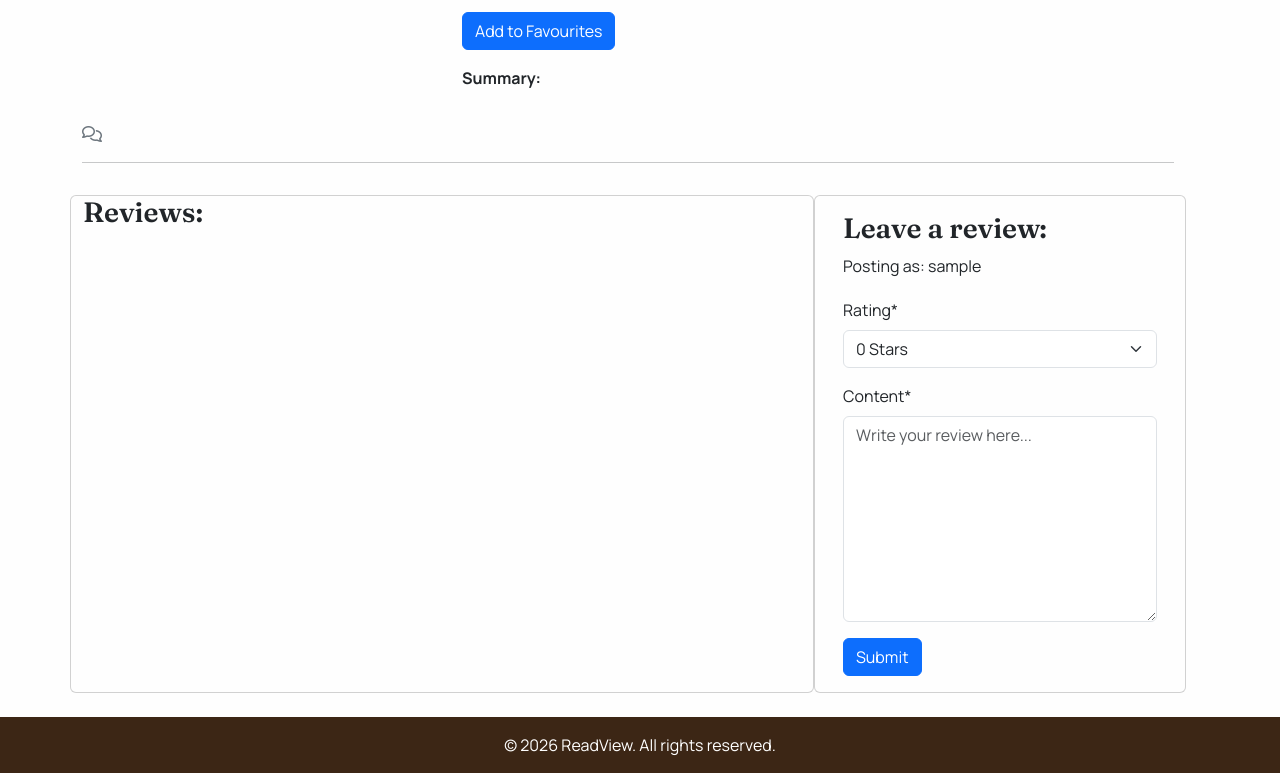
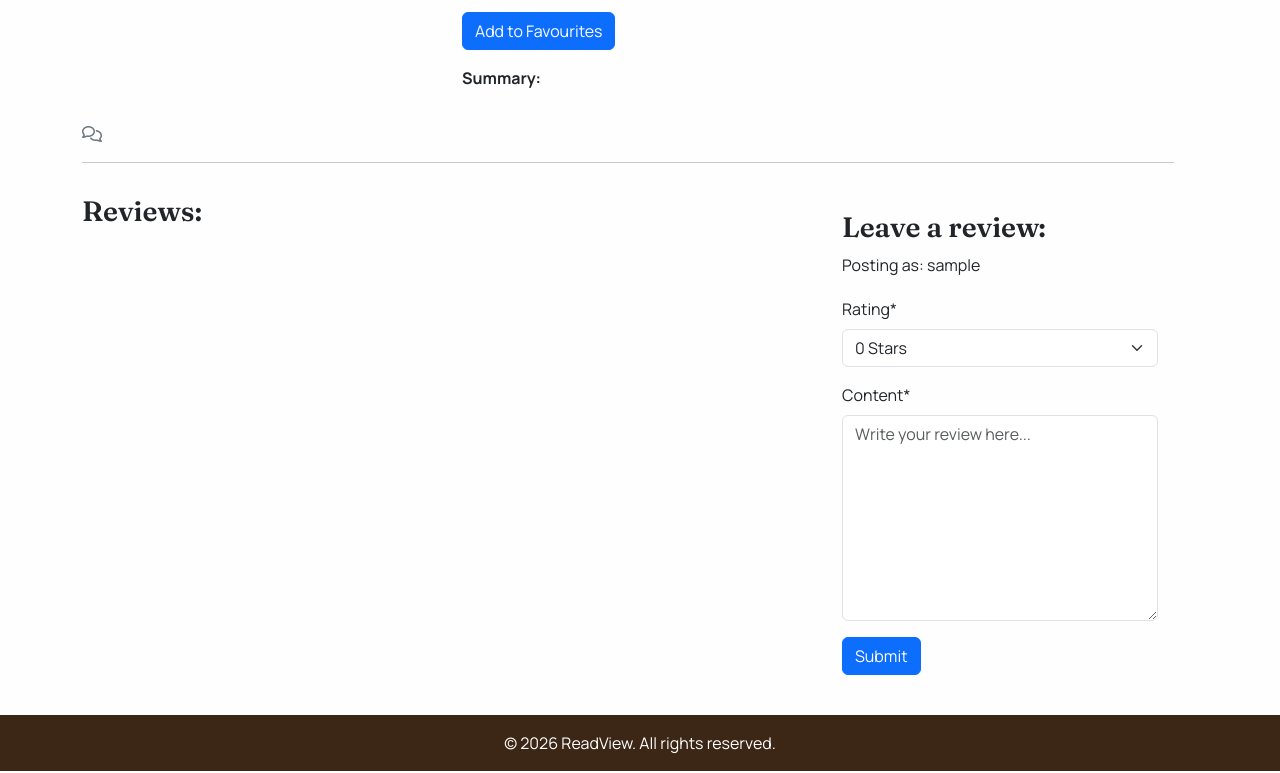
Before and after one commit to hamza-m1/readview, a Django app: template books/templates/books/book_detail.html in a window 1280 px wide. Shown: the part 244-1017 px from the top of the page. Run offline with Django 4.2, Linux system fonts and the light colour scheme; the template is opened without the code that fills it: values that come from a table or form of the project are taken from there, others are empty; the visitor is signed in with stand-in values (Sample User, id 1); some libraries are stand-ins or nearby versions.

Commit message:
Style reviews section on book detail page

```diff
--- a/books/templates/books/book_detail.html
+++ b/books/templates/books/book_detail.html
@@ -71,7 +71,7 @@
         </div>
         <!-- Displaying reviews -->
         <div class="row">
-            <div class="col-md-8 card review-card mb-4 mt-3">
+            <div class="col-md-8 card border-0 review-card mb-4 mt-3">
                 <h3>Reviews:</h3>
                 <div class="card-body">
                     {% for review in reviews %}
@@ -114,7 +114,7 @@
                 </div>
             </div>
             <!-- Creating New Comments -->
-            <div class="col-md-4 card review-card mb-4 mt-3">
+            <div class="col-md-4 card border-0 review-card mb-4 mt-3">
                 <div class="card-body">
                     {% if user.is_authenticated %}
                     <h3>Leave a review:</h3>
```
